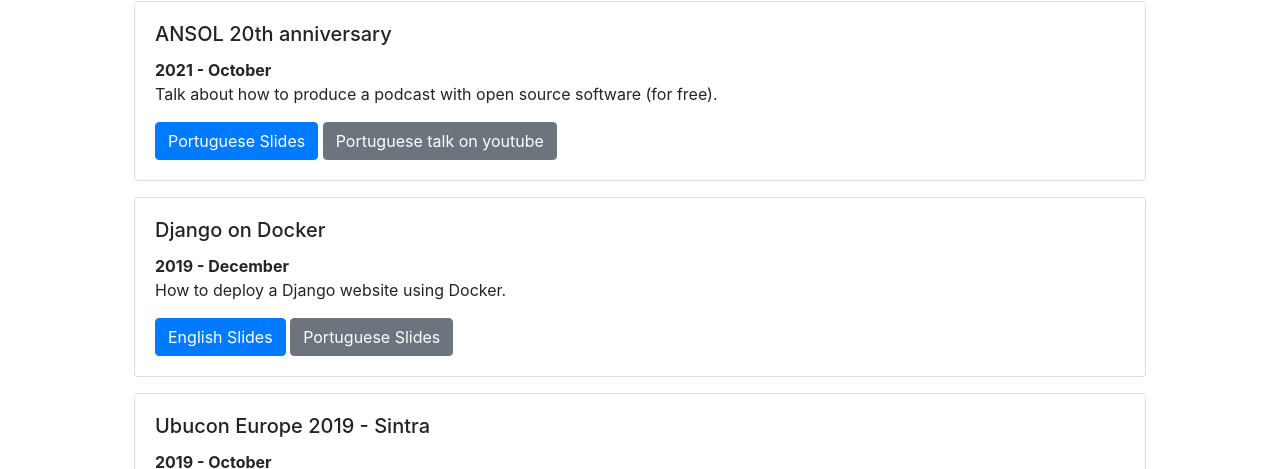
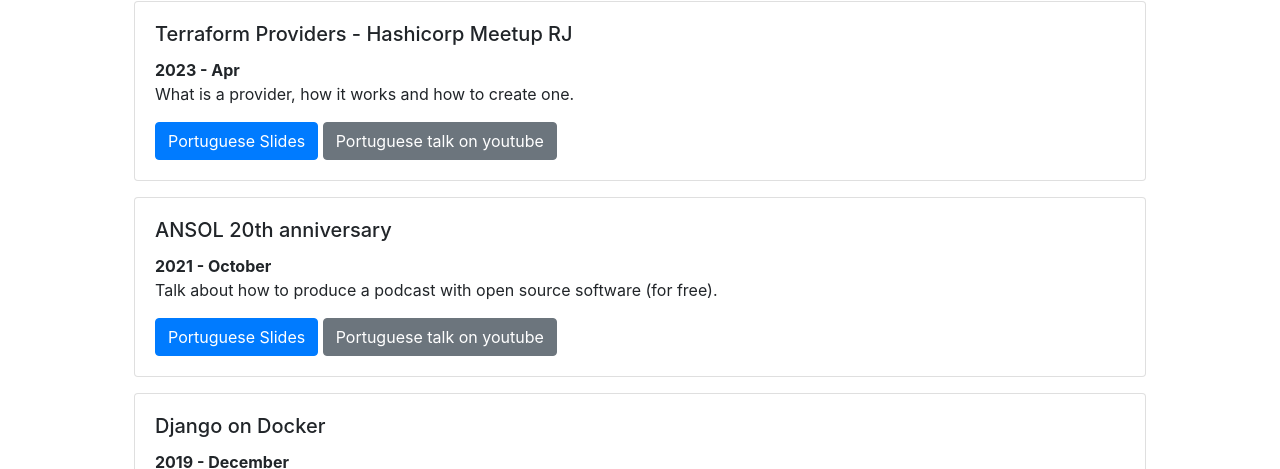
Before and after one commit to tcarreira/tcarreira.github.io, a plain HTML site: page index.html in a window 1280 px wide. Shown: the part 631-1100 px from the top of the page. Drawn offline with nearby package versions, Linux system fonts and the light colour scheme.

Commit message:
update presentations

```diff
--- a/index.html
+++ b/index.html
@@ -34,7 +34,7 @@
 
     <style>
       /* Sticky footer styles
--------------------------------------------------- */
+      -------------------------------------------------- */
       html {
         position: relative;
         min-height: 100%;
@@ -50,6 +50,8 @@
         line-height: 60px; /* Vertically center the text there */
         background-color: #f5f5f5;
       }
+      /* end of Sticky footer styles
+      -------------------------------------------------- */
     </style>
 
   </head>
@@ -92,10 +94,34 @@
         </div>
       </div>
 
+      <!--   Presentations  -->
+
       <div class="container p-5">
         <a href="https://tcarreira.github.io/presentations/">
           <h1>Presentations / Talks</h1>
         </a>
+
+        <div class="card m-3">
+          <div class="card-body">
+            <h5 class="card-title">Terraform Providers - Hashicorp Meetup RJ</h5>
+            <p class="card-text">
+              <b>2023 - Apr</b><br>
+              What is a provider, how it works and how to create one.
+            </p>
+            <a
+              href="https://tcarreira.github.io/presentations/hashicorp-meetup-terraform-providers/"
+              target="_blank"
+              class="btn btn-primary"
+              >Portuguese Slides</a
+            >
+            <a
+              href="https://youtube.com/live/OiD38iFmAjE"
+              download
+              class="btn btn-secondary"
+              >Portuguese talk on youtube</a
+            >
+          </div>
+        </div>
 
         <div class="card m-3">
           <div class="card-body">
```
